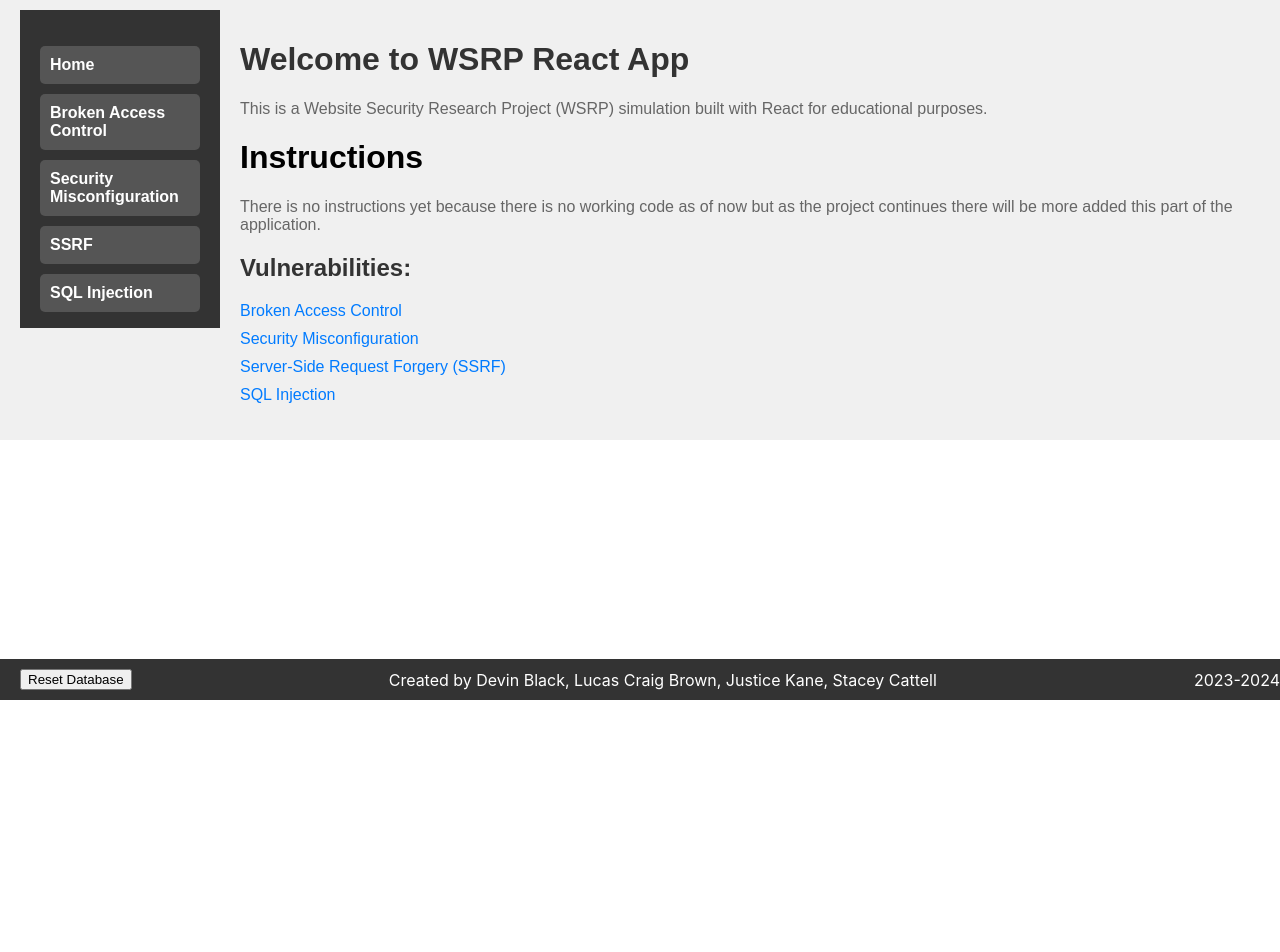
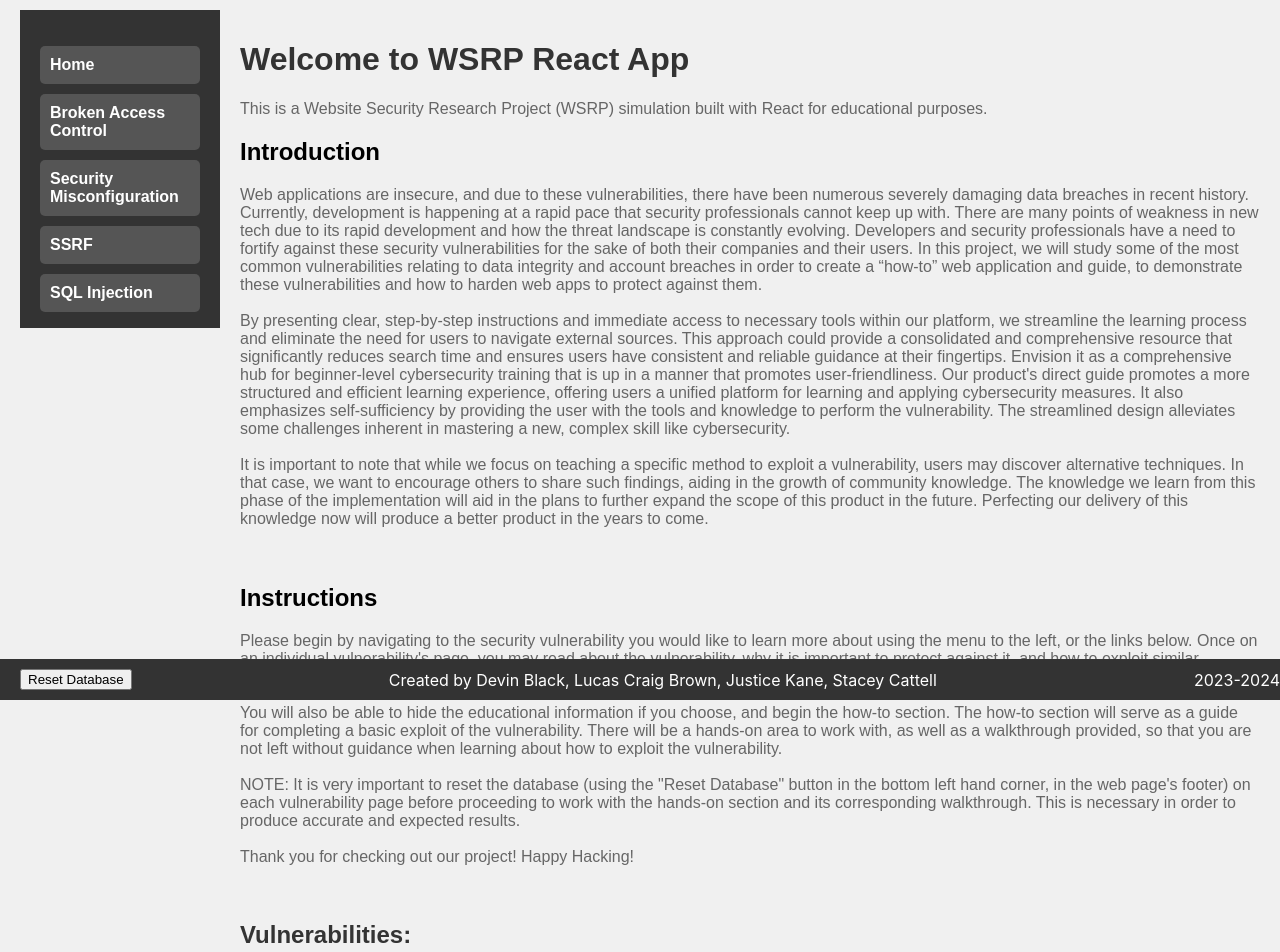
Before and after one commit to Capstone-Project-WSRP/CS461-462-463, a React (Create React App) app in the folder Frontend/my-app/: page / in a window 1280 px wide. Shown: the part 100-1052 px from the top of the page. Before the commit the page ends 800 px from the top, so only its background shows below. Built offline with nearby package versions, Linux system fonts and the light colour scheme.

Commit message:
Add files via upload

```diff
--- a/Frontend/my-app/src/components/Home/Home.js
+++ b/Frontend/my-app/src/components/Home/Home.js
@@ -1,17 +1,57 @@
-import React from 'react';
-import { Link } from 'react-router-dom';
-import styles from './Home.module.css';
+import React from "react";
+import { Link } from "react-router-dom";
+import styles from "./Home.module.css";
 
 const Home = () => {
   return (
     <div className={styles.homeContainer}>
       <h1 className={styles.title}>Welcome to WSRP React App</h1>
       <p className={styles.description}>
-        This is a Website Security Research Project (WSRP) simulation built with React for educational purposes.
+        This is a Website Security Research Project (WSRP) simulation built with
+        React for educational purposes.
       </p>
-      <h1>Instructions</h1>
-      <p className={styles.description}>There is no instructions yet because there is no working code as of now but as the project continues there will be more added this part of the
-        application.
+      <h2>Introduction</h2>
+      <p className={styles.description}>
+        Web applications are insecure, and due to these vulnerabilities, there have been
+        numerous severely damaging data breaches in recent history. Currently, development is
+        happening at a rapid pace that security professionals cannot keep up with. There are many
+        points of weakness in new tech due to its rapid development and how the threat landscape
+        is constantly evolving. Developers and security professionals have a need to fortify against
+        these security vulnerabilities for the sake of both their companies and their users. In this
+        project, we will study some of the most common vulnerabilities relating to data integrity
+        and account breaches in order to create a “how-to” web application and guide, to demonstrate
+        these vulnerabilities and how to harden web apps to protect against them.
+        <br></br>
+        <br></br>
+          By presenting clear, step-by-step instructions and immediate access to necessary tools within our platform, we streamline the learning process and eliminate the need for users to navigate external sources. This approach could provide a consolidated and comprehensive resource that significantly reduces search time and ensures users have consistent and reliable guidance at their fingertips. Envision it as a comprehensive hub for beginner-level cybersecurity training that is up in a manner that promotes user-friendliness. Our product's direct guide promotes a more structured and efficient learning experience, offering users a unified platform for learning and applying cybersecurity measures. It also emphasizes self-sufficiency by providing the user with the tools and knowledge to perform the vulnerability. The streamlined design alleviates some challenges inherent in mastering a new, complex skill like cybersecurity.
+        <br></br>
+        <br></br>
+            It is important to note that while we focus on teaching a specific method to exploit a vulnerability, users may discover alternative techniques. In that case, we want to encourage others to share such findings, aiding in the growth of community knowledge. The knowledge we learn from this phase of the implementation will aid in the plans to further expand the scope of this product in the future. Perfecting our delivery of this knowledge now will produce a better product in the years to come.
+            <br></br>
+            <br></br>
+            <br></br>
+
+      </p>
+      <h2>Instructions</h2>
+      <p className={styles.description}>
+        Please begin by navigating to the security vulnerability you would like to learn more about using the menu to the left, or the links below.
+        Once on an individual vulnerability's page, you may read about the vulnerability, why it is important
+        to protect against it, and how to exploit similar vulnerabilities.
+        <br></br>
+        <br></br>
+        You will also be able to hide the educational information if you choose, and begin the how-to section.
+        The how-to section will serve as a guide for completing a basic exploit of the vulnerability.
+        There will be a hands-on area to work with, as well as a walkthrough provided, so that
+        you are not left without guidance when learning about how to exploit the vulnerability.
+        <br></br>
+        <br></br>
+        NOTE: It is very important to reset the database (using the "Reset Database" button in the bottom left hand corner, in the web page's footer) on each vulnerability page before proceeding to work with the hands-on section and its corresponding walkthrough. This is necessary in order to produce accurate and expected results.
+        <br></br>
+        <br></br>
+        Thank you for checking out our project! Happy Hacking!
+        <br></br>
+        <br></br>
+        <br></br>
       </p>
       <h2 className={styles.title}>Vulnerabilities:</h2>
       <ul className={styles.description}>
@@ -36,6 +76,11 @@ const Home = () => {
           </Link>
         </li>
       </ul>
+      <img
+        src="logo_transparent.png"
+        alt="WSRP Logo"
+        style={{ width: "150px", height: "auto" }}
+      />
     </div>
   );
 };
```
